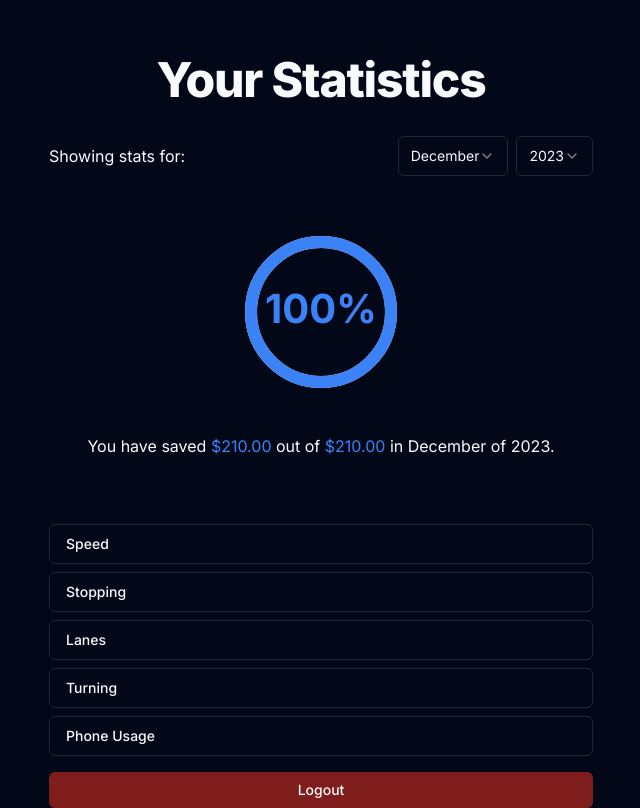
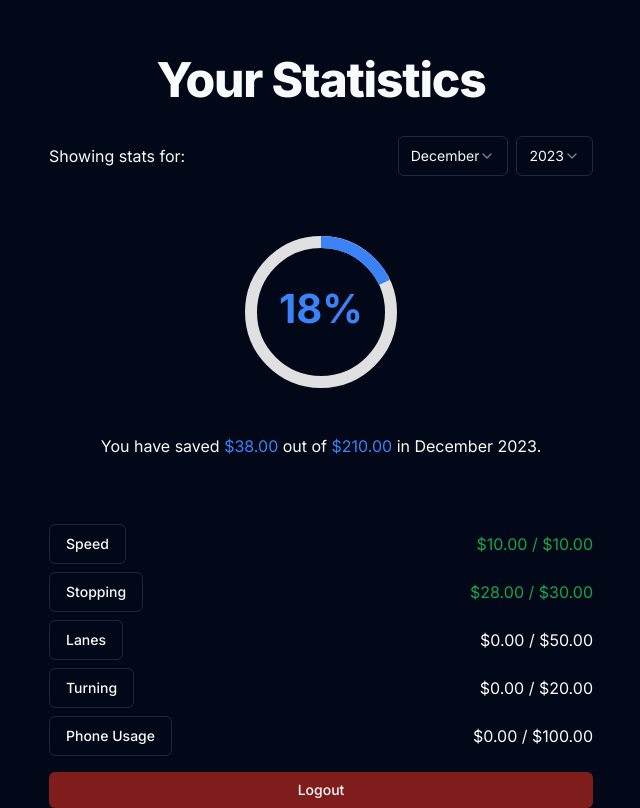
Before and after one commit to mertkaya1033/high-fidelity-proto, a Next.js app: page / in a window 1280 px wide. Shown: the whole page, without its empty margins (319-959 px from the left). Built offline with nearby package versions, Linux system fonts and the light colour scheme; sample sign-in values are in the browser's storage.

Commit message:
add random data, coloring and contributions

```diff
--- a/src/app/[skill]/page.tsx
+++ b/src/app/[skill]/page.tsx
@@ -45,7 +45,15 @@ const skills = {
 } as const;
 
 function twoDecimal(num: number) {
-  return (Math.round(num * 100) / 100).toFixed(2);
+  return Math.round(num * 100) / 100;
+}
+
+function twoDecimalStr(num: number) {
+  return twoDecimal(num).toFixed(2);
+}
+
+function over75Percent(num: number) {
+  return twoDecimal(num) >= 0.75;
 }
 
 const hrefs = Object.keys(skills);
@@ -74,9 +82,18 @@ export default function Page({
     months[date.getMonth()]!) as Month;
 
   const dataExists = !!data.totalSavings[year]?.[month];
-  const savings = data.totalSavings[year]?.[month]?.[skill] ?? 0;
+  const potentialSavings = data.totalSavings[year]?.[month]?.[skill] ?? 0;
   const info = skills[skill];
 
+  const isOverThreshold = over75Percent(
+    potentialSavings / data.maxSavings[skill],
+  );
+  const savings = isOverThreshold ? potentialSavings : 0;
+  const savingsColor = isOverThreshold
+    ? "hsl(142.1 76.2% 36.3%"
+    : "hsl(346.8 77.2% 49.8%)";
+
+  // console.log({ dataExists, savings, max: data.maxSavings[skill] });
   return (
     <DataPage
       title={skills[skill].text}
@@ -90,17 +107,21 @@ export default function Page({
           r={70}
           cx={80}
           cy={80}
-          percentage={Math.floor(savings / data.maxSavings[skill]) * 100}
+          percentage={
+            twoDecimal(potentialSavings / data.maxSavings[skill]) * 100
+          }
+          color={savingsColor}
         />
       </div>
       {dataExists ? (
         <p className="text-center leading-7 [&:not(:first-child)]:mt-6">
           You have saved{" "}
-          <span className="text-primary">${twoDecimal(savings)}</span> out of{" "}
+          <span style={{ color: savingsColor }}>${twoDecimalStr(savings)}</span>{" "}
+          out of{" "}
           <span className="text-primary">
-            ${twoDecimal(data.maxSavings[skill])}
+            ${twoDecimalStr(data.maxSavings[skill])}
           </span>{" "}
-          in {month} of {year}.
+          due to {skill} in {month} {year}.
         </p>
       ) : (
         <p className="text-center leading-7 [&:not(:first-child)]:mt-6">
--- a/src/app/_data.ts
+++ b/src/app/_data.ts
@@ -16,7 +16,7 @@ export const years = [2022, 2023];
 
 export type Month = (typeof months)[number];
 
-type Savings = {
+export type Savings = {
   speed: number;
   stopping: number;
   lanes: number;
@@ -29,123 +29,214 @@ export type Data = {
   totalSavings: Record<number, Partial<Record<Month, Savings>>>;
 };
 
+const maxSavings = {
+  speed: 10,
+  stopping: 30,
+  lanes: 50,
+  turning: 20,
+  "phone-usage": 100,
+};
+
 export const data = {
-  maxSavings: {
-    speed: 10,
-    stopping: 30,
-    lanes: 50,
-    turning: 20,
-    "phone-usage": 100,
-  },
+  maxSavings,
   totalSavings: {
-    2022: {
+    "2022": {
+      January: {
+        speed: 4,
+        stopping: 23,
+        lanes: 15,
+        turning: 0,
+        "phone-usage": 50,
+      },
+      February: {
+        speed: 0,
+        stopping: 12,
+        lanes: 24,
+        turning: 8,
+        "phone-usage": 22,
+      },
+      March: {
+        speed: 7,
+        stopping: 7,
+        lanes: 15,
+        turning: 18,
+        "phone-usage": 6,
+      },
+      April: {
+        speed: 6,
+        stopping: 3,
+        lanes: 14,
+        turning: 4,
+        "phone-usage": 30,
+      },
+      May: {
+        speed: 6,
+        stopping: 21,
+        lanes: 44,
+        turning: 20,
+        "phone-usage": 4,
+      },
+      June: {
+        speed: 5,
+        stopping: 26,
+        lanes: 11,
+        turning: 17,
+        "phone-usage": 70,
+      },
+      July: {
+        speed: 6,
+        stopping: 2,
+        lanes: 6,
+        turning: 16,
+        "phone-usage": 33,
+      },
+      August: {
+        speed: 9,
+        stopping: 20,
+        lanes: 25,
+        turning: 0,
+        "phone-usage": 61,
+      },
+      September: {
+        speed: 0,
+        stopping: 18,
+        lanes: 41,
+        turning: 0,
+        "phone-usage": 56,
+      },
+      October: {
+        speed: 6,
+        stopping: 13,
+        lanes: 0,
+        turning: 4,
+        "phone-usage": 9,
+      },
+      November: {
+        speed: 7,
+        stopping: 21,
+        lanes: 3,
+        turning: 10,
+        "phone-usage": 69,
+      },
+      December: {
+        speed: 9,
+        stopping: 5,
+        lanes: 41,
+        turning: 20,
+        "phone-usage": 33,
+      },
+    },
+    "2023": {
+      January: {
+        speed: 0,
+        stopping: 18,
+        lanes: 25,
+        turning: 13,
+        "phone-usage": 40,
+      },
+      February: {
+        speed: 9,
+        stopping: 20,
+        lanes: 30,
+        turning: 4,
+        "phone-usage": 17,
+      },
+      March: {
+        speed: 10,
+        stopping: 18,
+        lanes: 3,
+        turning: 19,
+        "phone-usage": 82,
+      },
+      April: {
+        speed: 3,
+        stopping: 27,
+        lanes: 33,
+        turning: 10,
+        "phone-usage": 10,
+      },
+      May: {
+        speed: 7,
+        stopping: 29,
+        lanes: 11,
+        turning: 9,
+        "phone-usage": 12,
+      },
+      June: {
+        speed: 4,
+        stopping: 7,
+        lanes: 2,
+        turning: 1,
+        "phone-usage": 29,
+      },
+      July: {
+        speed: 7,
+        stopping: 22,
+        lanes: 34,
+        turning: 20,
+        "phone-usage": 57,
+      },
+      August: {
+        speed: 3,
+        stopping: 9,
+        lanes: 41,
+        turning: 12,
+        "phone-usage": 61,
+      },
       September: {
         speed: 10,
-        stopping: 30,
-        lanes: 50,
-        turning: 20,
-        "phone-usage": 100,
+        stopping: 1,
+        lanes: 14,
+        turning: 2,
+        "phone-usage": 87,
       },
       October: {
-        speed: 10,
-        stopping: 30,
-        lanes: 50,
-        turning: 20,
-        "phone-usage": 100,
+        speed: 8,
+        stopping: 16,
+        lanes: 45,
+        turning: 16,
+        "phone-usage": 43,
       },
       November: {
-        speed: 10,
+        speed: 8,
         stopping: 30,
-        lanes: 50,
-        turning: 20,
-        "phone-usage": 100,
+        lanes: 14,
+        turning: 5,
+        "phone-usage": 88,
       },
       December: {
         speed: 10,
-        stopping: 30,
-        lanes: 50,
-        turning: 20,
-        "phone-usage": 100,
-      },
-    },
-    2023: {
-      January: {
-        speed: 10,
-        stopping: 30,
-        lanes: 50,
-        turning: 20,
-        "phone-usage": 100,
-      },
-      February: {
-        speed: 10,
-        stopping: 30,
-        lanes: 50,
-        turning: 20,
-        "phone-usage": 100,
-      },
-      March: {
-        speed: 10,
-        stopping: 30,
-        lanes: 50,
-        turning: 20,
-        "phone-usage": 100,
-      },
-      April: {
-        speed: 10,
-        stopping: 30,
-        lanes: 50,
-        turning: 20,
-        "phone-usage": 100,
-      },
-      May: {
-        speed: 10,
-        stopping: 30,
-        lanes: 50,
-        turning: 20,
-        "phone-usage": 100,
-      },
-      June: {
-        speed: 10,
-        stopping: 30,
-        lanes: 50,
-        turning: 20,
-        "phone-usage": 100,
-      },
-      July: {
-        speed: 10,
-        stopping: 30,
-        lanes: 50,
-        turning: 20,
-        "phone-usage": 100,
-      },
-      August: {
-        speed: 10,
-        stopping: 30,
-        lanes: 50,
-        turning: 20,
-        "phone-usage": 100,
-      },
-      October: {
-        speed: 10,
-        stopping: 30,
-        lanes: 50,
-        turning: 20,
-        "phone-usage": 100,
-      },
-      November: {
-        speed: 10,
-        stopping: 30,
-        lanes: 50,
-        turning: 20,
-        "phone-usage": 100,
-      },
-      December: {
-        speed: 10,
-        stopping: 30,
-        lanes: 50,
-        turning: 20,
-        "phone-usage": 100,
+        stopping: 28,
+        lanes: 0,
+        turning: 0,
+        "phone-usage": 27,
       },
     },
   },
 } as Data;
+
+// export const data = {
+//   maxSavings,
+//   totalSavings: years
+//     .map((year) => {
+//       return {
+//         [year]: months
+//           .map((month) => {
+//             return {
+//               [month]: {
+//                 speed: Math.floor(Math.random() * (maxSavings.speed + 1)),
+//                 stopping: Math.floor(Math.random() * (maxSavings.stopping + 1)),
+//                 lanes: Math.floor(Math.random() * (maxSavings.lanes + 1)),
+//                 turning: Math.floor(Math.random() * (maxSavings.turning + 1)),
+//                 "phone-usage": Math.floor(
+//                   Math.random() * (maxSavings["phone-usage"] + 1),
+//                 ),
+//               },
+//             };
+//           })
+//           .reduce((prev, cur) => ({ ...prev, ...cur })),
+//       };
+//     })
+//     .reduce((prev, cur) => ({ ...prev, ...cur })),
+// } as Data;
+// console.log({ data });
--- a/src/app/components/circular-progress.tsx
+++ b/src/app/components/circular-progress.tsx
@@ -6,10 +6,11 @@ export default function CircularProgress(
     r: number;
     cx: number;
     cy: number;
+    color: string;
   }>,
 ) {
   // https://nikitahl.com/svg-circle-progress
-  const { r, cx, cy, percentage } = props;
+  const { r, cx, cy, percentage, color } = props;
   const strokeDashArray = 2 * Math.PI * r;
   const strokeDashOffset = (strokeDashArray * (100.0 - percentage)) / 100.0;
 
@@ -29,16 +30,13 @@ export default function CircularProgress(
         cx={cx}
         cy={cy}
         fill="transparent"
-        stroke={"hsl(var(--primary))"}
-        strokeLinecap="round"
+        stroke={color}
         strokeWidth="12px"
         strokeDasharray={strokeDashArray + "px"}
         strokeDashoffset={strokeDashOffset + "px"}
         style={{
           transform: "rotate(-90deg)",
           transformOrigin: "50% 50%",
-          // animationName: "progress",
-          // animationDuration: "1s",
         }}
       ></circle>
       <text
@@ -46,7 +44,7 @@ export default function CircularProgress(
         y="50%"
         dominantBaseline="middle"
         textAnchor="middle"
-        fill="hsl(var(--primary))"
+        fill={color}
         fontSize="40px"
         fontWeight="bold"
       >
--- a/src/app/components/skill-list.tsx
+++ b/src/app/components/skill-list.tsx
@@ -3,46 +3,83 @@ import { Button } from "@/components/ui/button";
 
 import Link from "next/link";
 import { useSearchParams } from "next/navigation";
+import { type Savings } from "../_data";
+function twoDecimal(num: number) {
+  return Math.round(num * 100) / 100;
+}
 
-const skills = [
-  {
-    href: "speed",
-    title: "Speed",
+function twoDecimalStr(num: number) {
+  return twoDecimal(num).toFixed(2);
+}
+
+const skills = {
+  speed: {
+    text: "Speed",
+    bulletPoints: [
+      "Amount of time spent within 10km/h speed limit for this month",
+      "Insurance rate will be lowered if the amount is above 75%.",
+    ],
   },
-  {
-    href: "stopping",
-    title: "Stopping",
+  stopping: {
+    text: "Stopping",
+    bulletPoints: [
+      "Amount of times you have fully stopped at a stop sign this month",
+      "Insurance rate will be lowered if the amount is above 75%.",
+    ],
   },
-  {
-    href: "lanes",
-    title: "Lanes",
+  lanes: {
+    text: "Lanes",
+    bulletPoints: [
+      "Amount of time spent within your lanes this month.",
+      "Insurance rate will be lowered if the amount is above 75%.",
+    ],
   },
-  {
-    href: "turning",
-    title: "Turning",
+  turning: {
+    text: "Turning",
+    bulletPoints: [
+      "Amount of times you did not turn when a pedestrian or a cyclist was in the way this month.",
+      "Insurance rate will be lowered if the amount is above 75%.",
+    ],
   },
-  {
-    href: "phone-usage",
-    title: "Phone Usage",
+  "phone-usage": {
+    text: "Phone Usage",
+    bulletPoints: [
+      "Amount of time spent not looking at your phone while driving this month.",
+      "Insurance rate will be lowered if the amount is above 75%.",
+    ],
   },
-];
+} as const;
 
-export default function SkillList() {
+export default function SkillList({
+  savings,
+  maxSavings,
+}: {
+  savings: Savings;
+  maxSavings: Savings;
+}) {
   const searchParams = useSearchParams();
   return (
     <div className="flex w-full flex-col items-center justify-center gap-2">
-      {skills.map((skill, i) => {
+      {Object.keys(skills).map((skillStr, i) => {
+        const skill = skills[skillStr as keyof typeof skills];
+        const saving = savings[skillStr as keyof typeof skills];
+        const maxSaving = maxSavings[skillStr as keyof typeof skills];
         return (
-          <Button
-            key={i}
-            className="w-full justify-normal"
-            variant={"outline"}
-            asChild
-          >
-            <Link href={"/" + skill.href + "?" + searchParams.toString()}>
-              {skill.title}
-            </Link>
-          </Button>
+          <div className="flex w-full items-center justify-between">
+            <Button key={i} variant={"outline"} asChild>
+              <Link href={"/" + skillStr + "?" + searchParams.toString()}>
+                {skill.text}
+              </Link>
+            </Button>
+            <p
+              className="text-center"
+              style={
+                saving > 0 ? { color: "hsl(142.1 76.2% 36.3%" } : undefined
+              }
+            >
+              ${twoDecimalStr(saving)} / ${twoDecimalStr(maxSaving)}
+            </p>
+          </div>
         );
       })}
     </div>
--- a/src/app/page.tsx
+++ b/src/app/page.tsx
@@ -3,10 +3,41 @@ import React, { useEffect } from "react";
 import SkillList from "./components/skill-list";
 
 import CircularProgress from "./components/circular-progress";
-import { data, type Data, type Month, years, months } from "./_data";
+import {
+  data,
+  type Data,
+  type Month,
+  years,
+  months,
+  type Savings,
+} from "./_data";
 import DataPage from "./components/data-page";
 import { useRouter, useSearchParams } from "next/navigation";
 import { Button } from "@/components/ui/button";
+
+function twoDecimal(num: number) {
+  return Math.round(num * 100) / 100;
+}
+
+function twoDecimalStr(num: number) {
+  return twoDecimal(num).toFixed(2);
+}
+
+function over75Percent(num: number) {
+  return twoDecimal(num) >= 0.75;
+}
+
+function getTotalSavingsAfterTresh(savings: Savings, maxSavings: Savings) {
+  return Object.keys(savings)
+    .map((skillStr) => {
+      const skill = skillStr as keyof Savings;
+      const ratio = savings[skill] / maxSavings[skill];
+      return {
+        [skill]: over75Percent(ratio) ? savings[skill] : 0,
+      };
+    })
+    .reduce((prev, cur) => ({ ...prev, ...cur })) as Savings;
+}
 
 const maxTotalSavings = Object.values(data.maxSavings).reduce(
   (val, total) => val + total,
@@ -14,14 +45,17 @@ const maxTotalSavings = Object.values(data.maxSavings).reduce(
 );
 
 function getMonthSavings(data: Data, month: Month, year: number) {
-  return Object.values(data.totalSavings[year]![month]!).reduce(
-    (val, total) => val + total,
-    0,
+  const monthSavings = data.totalSavings[year]![month]!;
+  const savingsAfterThresh = getTotalSavingsAfterTresh(
+    monthSavings,
+    data.maxSavings,
   );
-}
 
-function twoDecimal(num: number) {
-  return (Math.round(num * 100) / 100).toFixed(2);
+  return Object.keys(savingsAfterThresh)
+    .map((key) => {
+      return savingsAfterThresh[key as keyof Savings];
+    })
+    .reduce((val, total) => val + total, 0);
 }
 
 export default function HomePage() {
@@ -63,19 +97,28 @@ export default function HomePage() {
           r={70}
           cx={80}
           cy={80}
-          percentage={Math.floor(totalSavings / maxTotalSavings) * 100}
+          percentage={twoDecimal(totalSavings / maxTotalSavings) * 100}
+          color={"hsl(var(--primary))"}
         />
       </div>
       {dataExists ? (
         <>
           <p className="pb-12 text-center leading-7 [&:not(:first-child)]:mt-6">
             You have saved{" "}
-            <span className="text-primary">${twoDecimal(totalSavings)}</span>{" "}
+            <span className="text-primary">${twoDecimalStr(totalSavings)}</span>{" "}
             out of{" "}
-            <span className="text-primary">${twoDecimal(maxTotalSavings)}</span>{" "}
-            in {month} of {year}.
+            <span className="text-primary">
+              ${twoDecimalStr(maxTotalSavings)}
+            </span>{" "}
+            in {month} {year}.
           </p>
-          <SkillList />
+          <SkillList
+            savings={getTotalSavingsAfterTresh(
+              data.totalSavings[parseInt(year)]![month as Month]!,
+              data.maxSavings,
+            )}
+            maxSavings={data.maxSavings}
+          />
         </>
       ) : (
         <p className="pb-12 text-center leading-7 [&:not(:first-child)]:mt-6">
```
